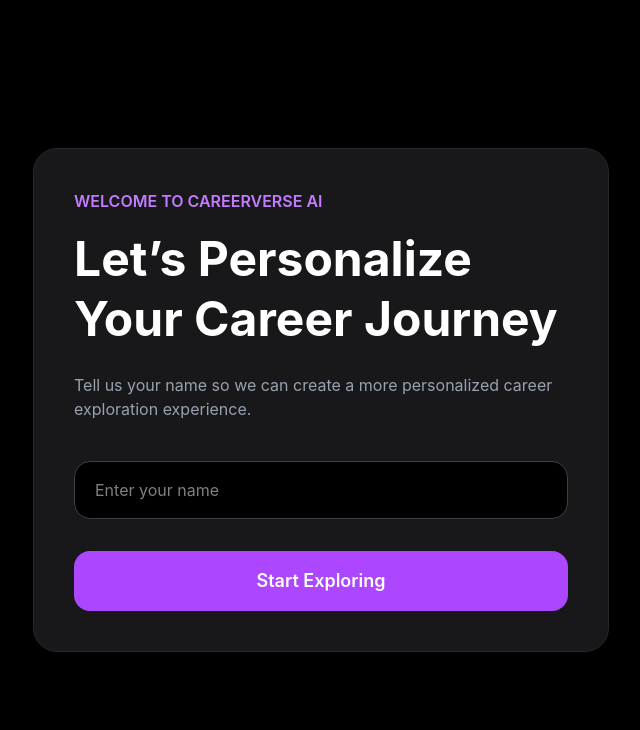
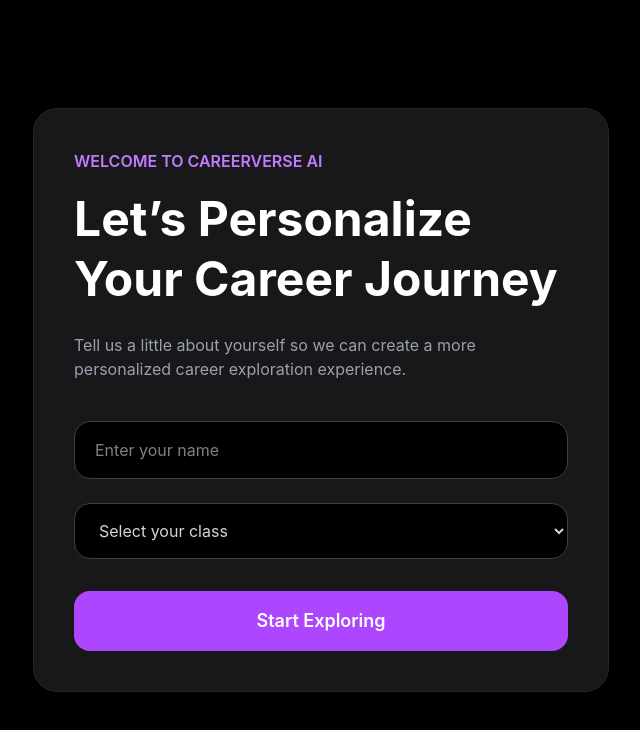
Before and after one commit to diyaraina06/careerverse-ai, a React (Vite) app in the folder frontend/: page / in a window 1280 px wide. Shown: the top 730 px of the page, without its empty margins (319-959 px from the left). Built offline with nearby package versions, Linux system fonts and the light colour scheme.

Commit message:
Upgraded welcome page  with structured personality analysis

```diff
--- a/frontend/src/pages/WelcomePage.jsx
+++ b/frontend/src/pages/WelcomePage.jsx
@@ -3,11 +3,17 @@
 
 function WelcomePage() {
   const [name, setName] = useState("");
+  const [studentClass, setStudentClass] = useState("");
 
   const navigate = useNavigate();
 
   const handleContinue = () => {
     localStorage.setItem("careerverse_username", name);
+
+    localStorage.setItem(
+      "careerverse_student_class",
+      studentClass
+    );
 
     navigate("/home");
   };
@@ -26,21 +32,38 @@
         </h1>
 
         <p className="text-gray-400 mb-10">
-          Tell us your name so we can create a more personalized
-          career exploration experience.
+          Tell us a little about yourself so we can create a more
+          personalized career exploration experience.
         </p>
+
+        <div className="flex flex-col gap-6">
 
           <input
             type="text"
             placeholder="Enter your name"
             value={name}
             onChange={(e) => setName(e.target.value)}
-          className="w-full bg-black border border-zinc-700 rounded-2xl px-5 py-4 outline-none focus:border-purple-500 mb-8"
+            className="w-full bg-black border border-zinc-700 rounded-2xl px-5 py-4 outline-none focus:border-purple-500"
           />
+
+          <select
+            value={studentClass}
+            onChange={(e) => setStudentClass(e.target.value)}
+            className="w-full bg-black border border-zinc-700 rounded-2xl px-5 py-4 outline-none focus:border-purple-500 text-gray-300"
+          >
+            <option value="">Select your class</option>
+            <option value="8">Class 8</option>
+            <option value="9">Class 9</option>
+            <option value="10">Class 10</option>
+            <option value="11">Class 11</option>
+            <option value="12">Class 12</option>
+          </select>
+
+        </div>
 
         <button
           onClick={handleContinue}
-          className="w-full bg-purple-500 hover:bg-purple-600 transition py-4 rounded-2xl font-semibold text-lg"
+          className="w-full bg-purple-500 hover:bg-purple-600 transition py-4 rounded-2xl font-semibold text-lg mt-8"
         >
           Start Exploring
         </button>
```
Lines whose indentation alone changed are shown as unchanged.
